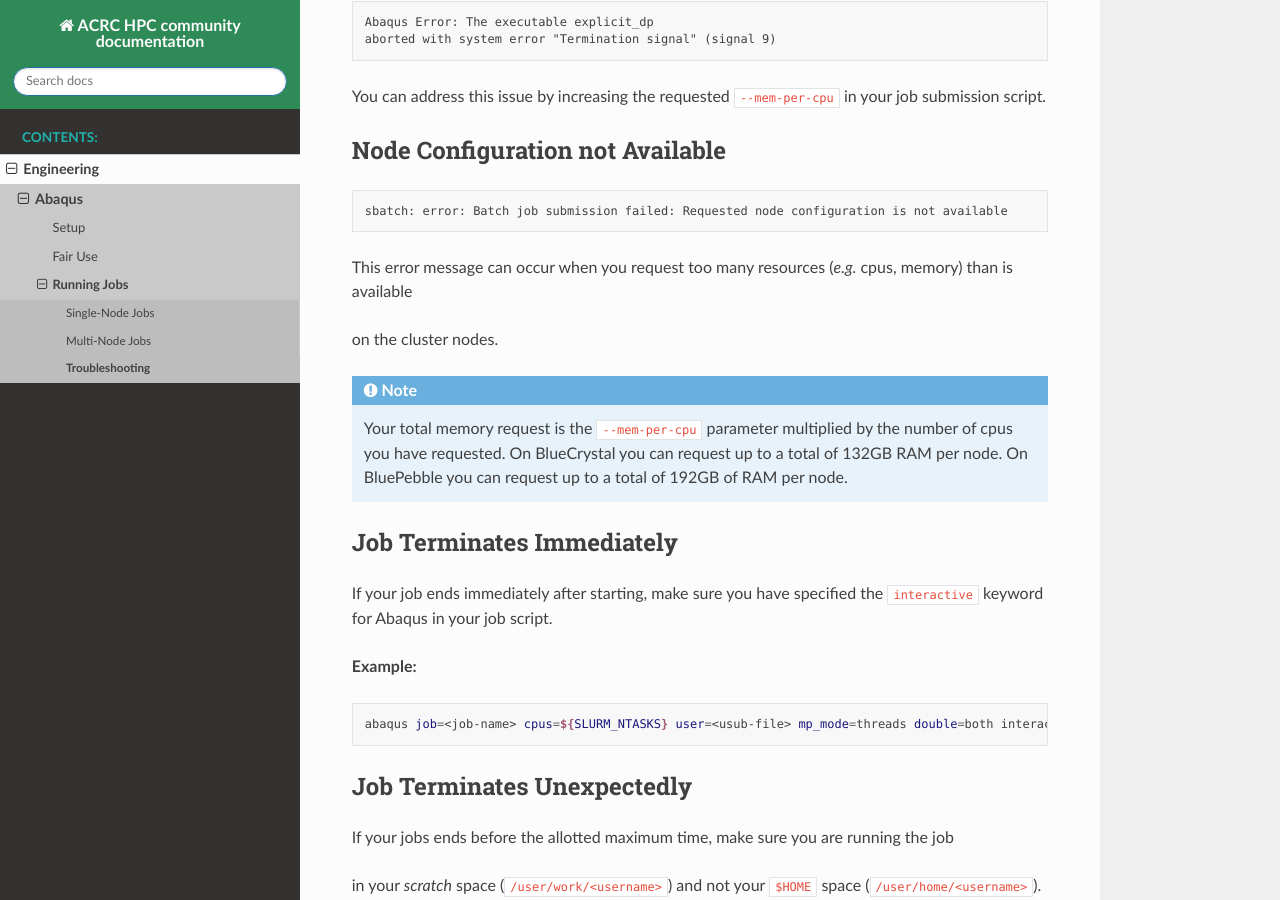
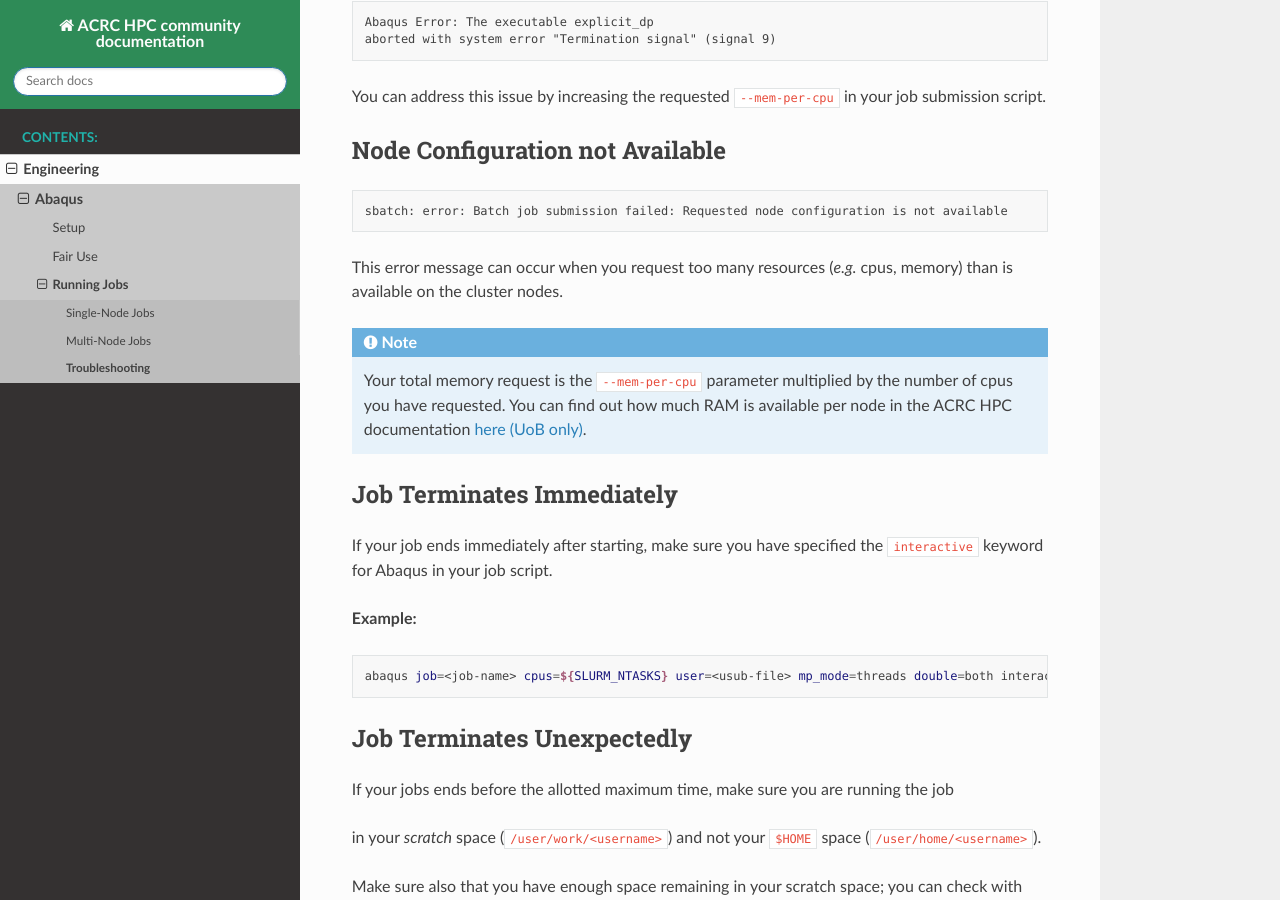
Before and after one commit to ACRC/HPC-community-docs, a Sphinx documentation site: the page built from source/engineering/abaqus/troubleshooting.md, in a window 1280 px wide and 900 px high, scrolled down 630 px. Built offline with Sphinx 7.4.7 and the Read the Docs theme 2.0.0, drawn with Linux system fonts in a browser that asks for light colours; pages that are not in the unit, such as notebooks, are missing from menus.

Commit message:
Update: troubleshooting to point to ACRC docs for HPC specs

````diff
--- a/source/engineering/abaqus/troubleshooting.md
+++ b/source/engineering/abaqus/troubleshooting.md
@@ -43,14 +43,13 @@ sbatch: error: Batch job submission failed: Requested node configuration is not
 ```
 
 This error message can occur when you request too many resources (_e.g._ cpus, memory) than is available
-
 on the cluster nodes.
 
 ```{note}
 Your total memory request is the `--mem-per-cpu` parameter multiplied by
 the number of cpus you have requested.
-On BlueCrystal you can request up to a total of 132GB RAM per node.
-On BluePebble you can request up to a total of 192GB of RAM per node.
+You can find out how much RAM is available per node in the ACRC HPC documentation
+[here (UoB only)](https://www.acrc.bris.ac.uk/protected/hpc-docs/training/intro-to-hpc-slurm/acrc_systems.html).
 ```
 
 
````
